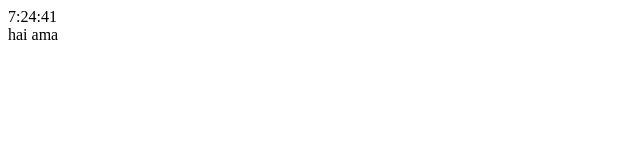
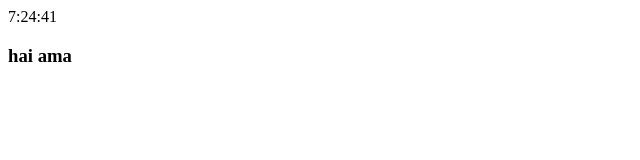
Before and after one commit to musmukandar/musmukandar.github.io, a plain HTML site: page index.html in a window 1280 px wide. Shown: the whole page, without its empty margins (0-640 px from the left). Drawn offline with Linux system fonts and the light colour scheme.

Commit message:
tambah tulisan lagi

```diff
--- a/index.html
+++ b/index.html
@@ -24,7 +24,7 @@
 
 <div id="txt"></div>
 
-hai ama
+<h3>hai ama</h3>
 
 </body>
 </html>
```
